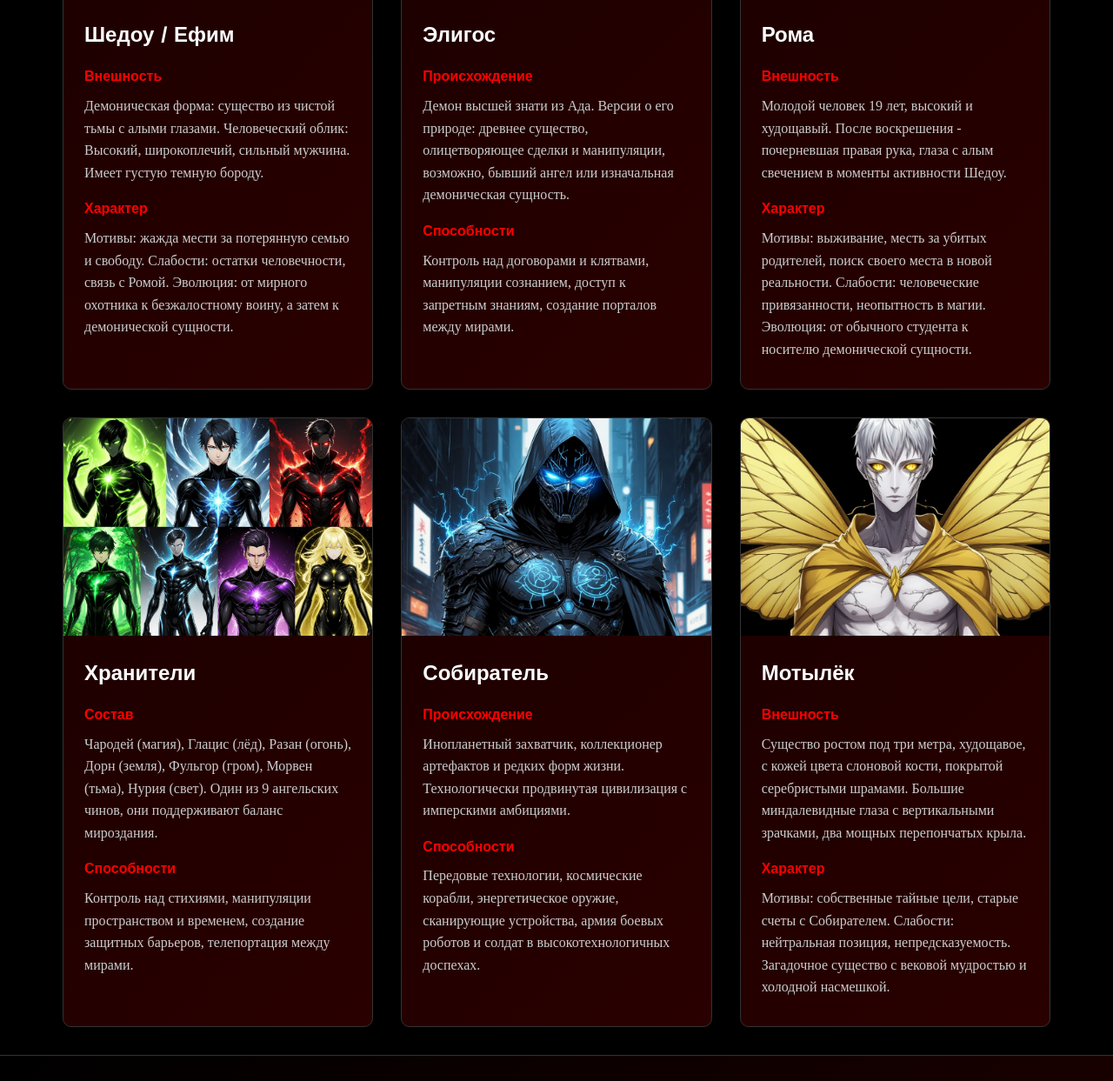
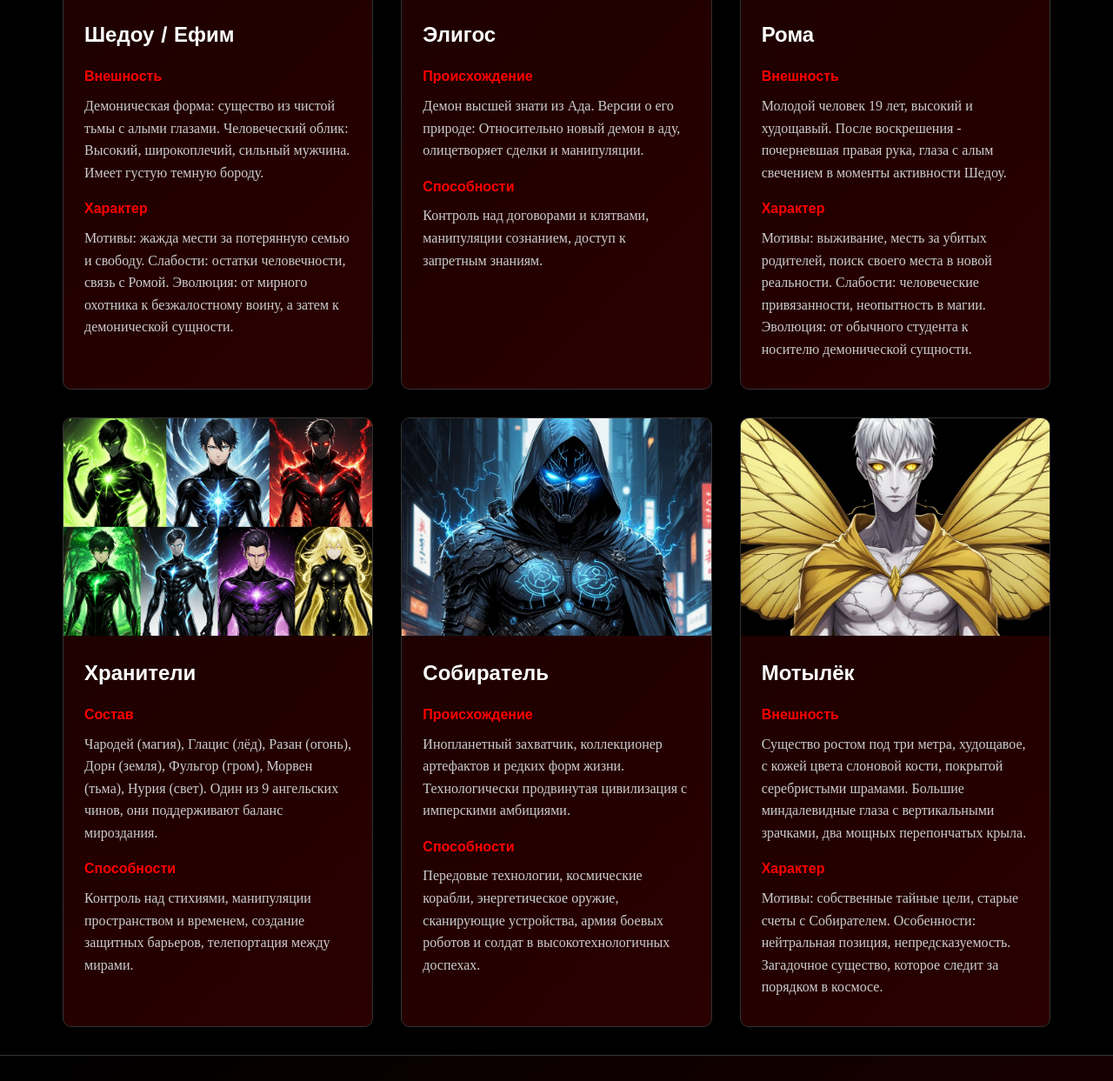
Before and after one commit to Shadow-Studios/wiki, a plain HTML site: page characters.html in a window 1280 px wide. Shown: the part 563-1806 px from the top of the page at 87% size. Drawn offline with Linux system fonts and the light colour scheme.

Commit message:
Update characters.html

```diff
--- a/characters.html
+++ b/characters.html
@@ -55,10 +55,10 @@
                         <h3 class="character-name">Элигос</h3>
                         <div class="character-details">
                             <h4>Происхождение</h4>
-                            <p>Демон высшей знати из Ада. Версии о его природе: древнее существо, олицетворяющее сделки и манипуляции, возможно, бывший ангел или изначальная демоническая сущность.</p>
+                            <p>Демон высшей знати из Ада. Версии о его природе: Относительно новый демон в аду, олицетворяет сделки и манипуляции.</p>
 
                             <h4>Способности</h4>
-                            <p>Контроль над договорами и клятвами, манипуляции сознанием, доступ к запретным знаниям, создание порталов между мирами.</p>
+                            <p>Контроль над договорами и клятвами, манипуляции сознанием, доступ к запретным знаниям.</p>
                         </div>
                     </div>
                 </div>
@@ -126,7 +126,7 @@
                             <p>Существо ростом под три метра, худощавое, с кожей цвета слоновой кости, покрытой серебристыми шрамами. Большие миндалевидные глаза с вертикальными зрачками, два мощных перепончатых крыла.</p>
 
                             <h4>Характер</h4>
-                            <p>Мотивы: собственные тайные цели, старые счеты с Собирателем. Слабости: нейтральная позиция, непредсказуемость. Загадочное существо с вековой мудростью и холодной насмешкой.</p>
+                            <p>Мотивы: собственные тайные цели, старые счеты с Собирателем. Особенности: нейтральная позиция, непредсказуемость. Загадочное существо, которое следит за порядком в космосе.</p>
                         </div>
                     </div>
                 </div>
```
